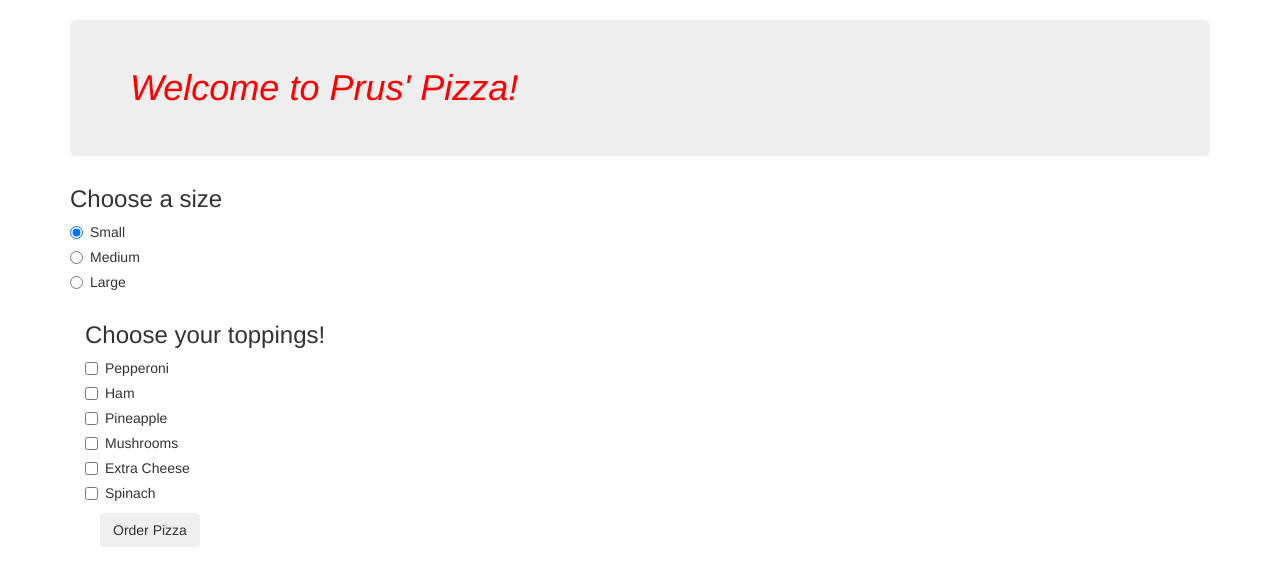
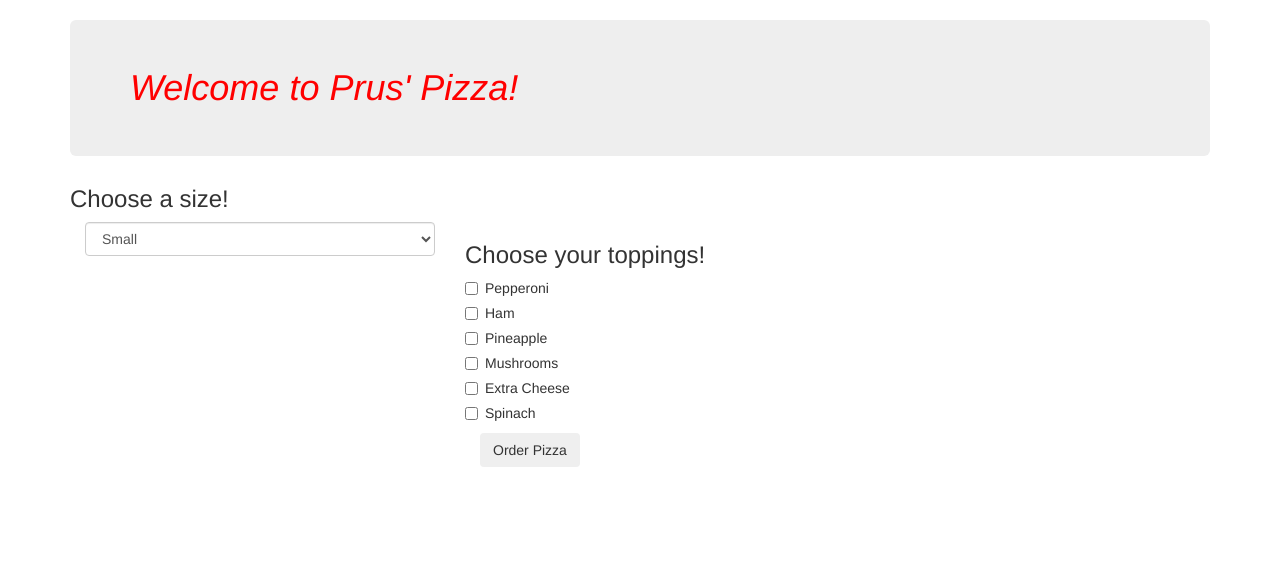
Before and after one commit to Franciswilhelm/pizza, a plain HTML site: page index.html in a window 1280 px wide. Drawn offline with Linux system fonts and the light colour scheme.

Commit message:
finished html and javascript functionality.

```diff
--- a/index.html
+++ b/index.html
@@ -12,24 +12,13 @@
     <div class="container">
      <h1 class="jumbotron"><em>Welcome to Prus' Pizza!</em></h1>
       <form id="pizzaSelector">
-       <h3>Choose a size</h3>
-        <div class="radio">
-          <label>
-            <input id="size" type="radio" name="size" value="small" checked>
-            Small
-          </label>
-        </div>
-        <div class="radio">
-          <label>
-            <input type="radio" name="size" value="medium">
-            Medium
-          </label>
-        </div>
-        <div class="radio">
-          <label>
-            <input type="radio" name="size" value="large">
-            Large
-          </label>
+       <h3>Choose a size!</h3>
+        <div class="col-md-4">
+            <select id="size" class="form-control">
+              <option value="small">Small</option>
+              <option value="medium">Medium</option>
+              <option value="large">large</option>
+            </select>
         </div>
         <div class="col-md-4">
          <h3>Choose your toppings!</h3>
--- a/js/scripts.js
+++ b/js/scripts.js
@@ -21,13 +21,13 @@ Pizza.prototype.price = function () {
 $(document).ready(function() {
   $("form#pizzaSelector").submit(function(event) {
     event.preventDefault();
-    var pizzaSize = $("input#size").val();
+    var pizzaSize = $("select#size").val();
     var pizzaTopping = []
     $("input:checked").each(function() {
       pizzaTopping.push($(this).val());
     });
-    var testPizza = new Pizza(pizzaSize, pizzaTopping);
-    var finalPrice = testPizza.price();
+    var customerPizza = new Pizza(pizzaSize, pizzaTopping);
+    var finalPrice = customerPizza.price();
 
     $(".display").html("$" + finalPrice + ".00");
 
```
